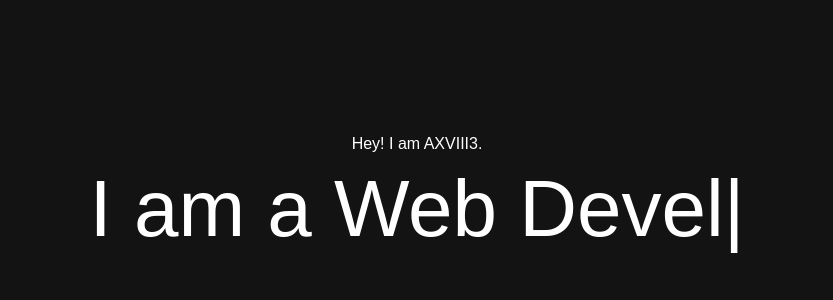
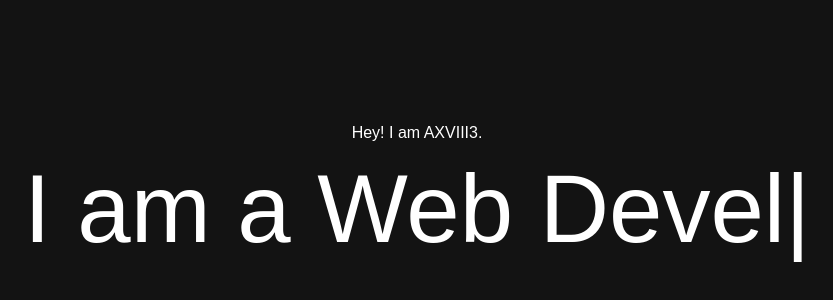
Before and after one commit to AXVIII3/axviii3.github.io, a website: page home/index.html in a window 1280 px wide. Shown: the part 200-500 px from the top of the page, without its empty margins (223-1056 px from the left). Drawn offline with nearby package versions, Linux system fonts and the light colour scheme.

Commit message:
Update style.css

```diff
--- a/home/style.css
+++ b/home/style.css
@@ -75,7 +75,7 @@ body {
 }
 
 .content-title {
-    font-size: max(5rem, min(12vh, 6vw));
+    font-size: 12vmin;
     line-height: 1.4;
 }
 
```
